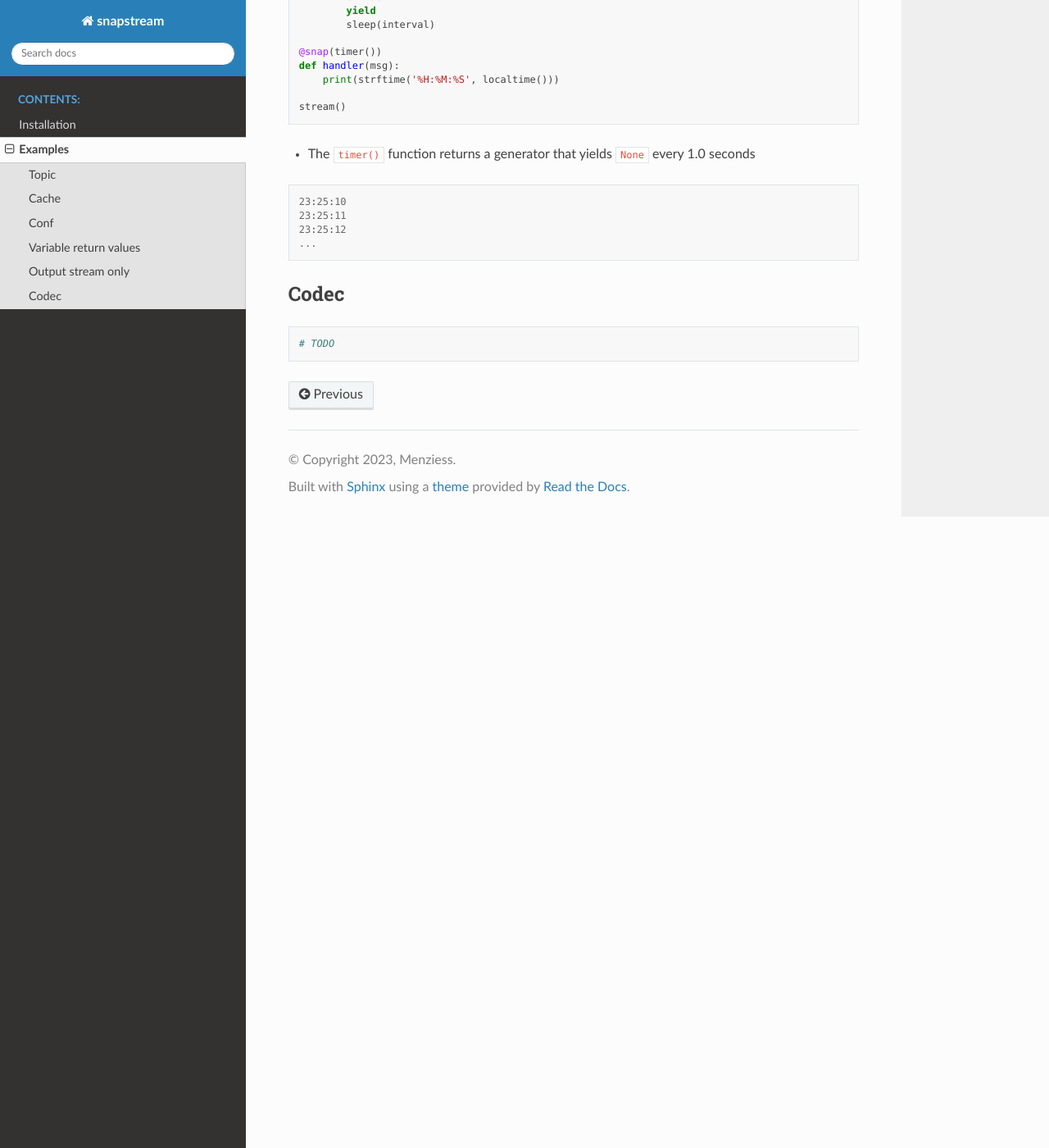
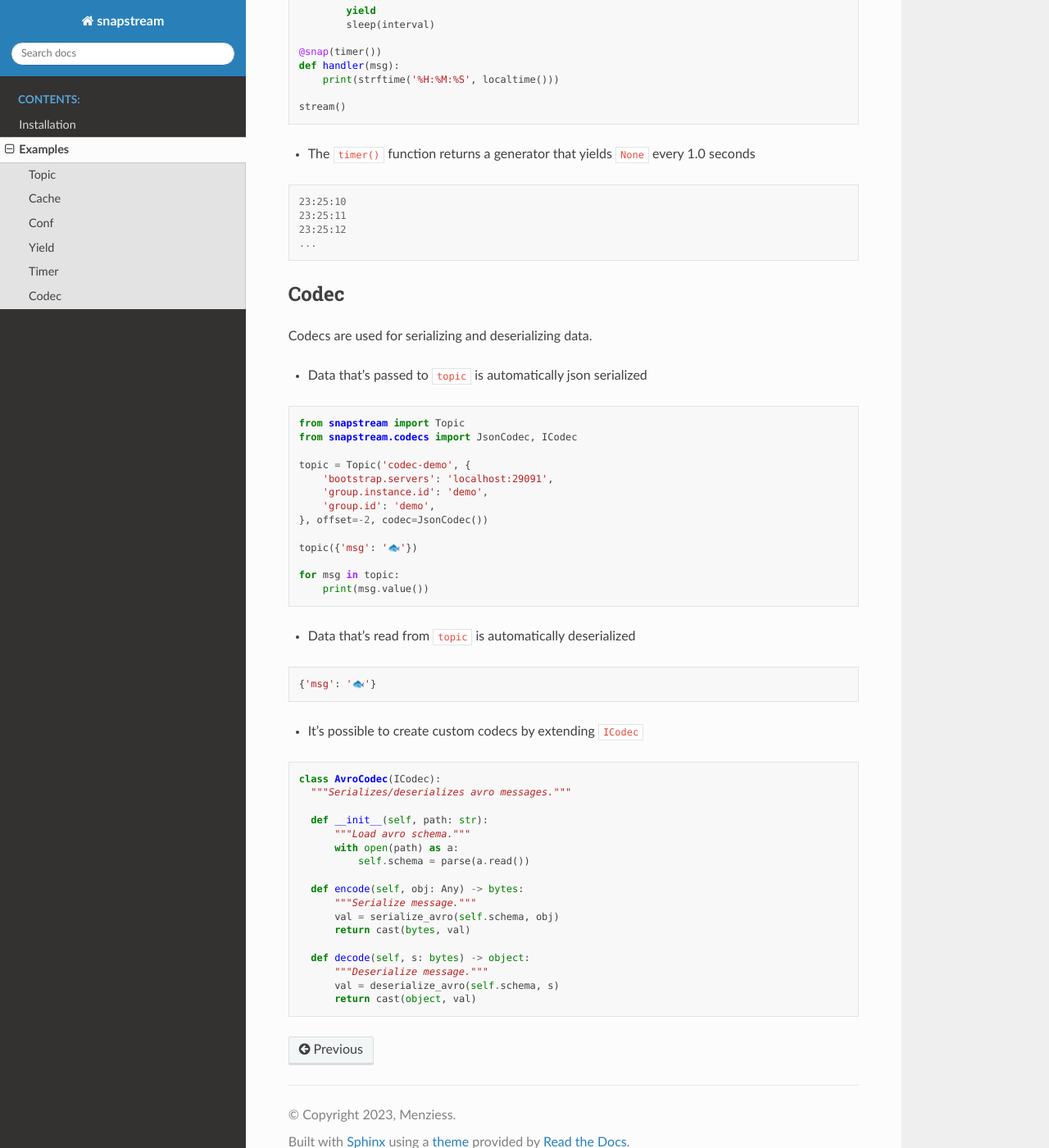
Before and after one commit to Menziess/snapstream, a Sphinx documentation site: the page built from docs/source/examples.rst, in a window 1280 px wide and 1400 px high, scrolled down 2880 px. Shown: the whole window at 82% size. Built offline with Sphinx 7.4.7 and the Read the Docs theme 2.0.0, drawn with Linux system fonts in a browser that asks for light colours; pages that are not in the unit, such as notebooks, are missing from menus; some of the changed text lies outside the part shown.

Commit message:
Added codecs example.

```diff
--- a/docs/source/examples.rst
+++ b/docs/source/examples.rst
@@ -113,7 +113,7 @@ Conf can be used to set default kafka configurations.
   {'bootstrap.servers': 'localhost:29092', 'group.id': 'default-demo'}
   {'bootstrap.servers': 'localhost:29091', 'group.id': 'demo', 'security.protocol': 'SASL_SSL', 'sasl.mechanism': 'PLAIN', 'sasl.username': 'myuser', 'sasl.password': 'mypass'}
 
-Variable return values
+Yield
 ----------------------
 
 When your handler function returns zero or more values, use ``yield`` instead of ``return``.
@@ -138,7 +138,7 @@ When your handler function returns zero or more values, use ``yield`` instead of
   equal: 2
   equal: 4
 
-Output stream only
+Timer
 ------------------
 
 If there's no incoming data, generators can be used to trigger handler functions.
@@ -172,6 +172,50 @@ If there's no incoming data, generators can be used to trigger handler functions
 Codec
 -----
 
+Codecs are used for serializing and deserializing data.
+
+- Data that's passed to ``topic`` is automatically json serialized
+
 ::
 
-  # TODO
+  from snapstream import Topic
+  from snapstream.codecs import JsonCodec, ICodec
+
+  topic = Topic('codec-demo', {
+      'bootstrap.servers': 'localhost:29091',
+      'group.instance.id': 'demo',
+      'group.id': 'demo',
+  }, offset=-2, codec=JsonCodec())
+
+  topic({'msg': '🐟'})
+
+  for msg in topic:
+      print(msg.value())
+
+- Data that's read from ``topic`` is automatically deserialized
+
+::
+
+  {'msg': '🐟'}
+
+- It's possible to create custom codecs by extending ``ICodec``
+
+::
+
+  class AvroCodec(ICodec):
+    """Serializes/deserializes avro messages."""
+
+    def __init__(self, path: str):
+        """Load avro schema."""
+        with open(path) as a:
+            self.schema = parse(a.read())
+
+    def encode(self, obj: Any) -> bytes:
+        """Serialize message."""
+        val = serialize_avro(self.schema, obj)
+        return cast(bytes, val)
+
+    def decode(self, s: bytes) -> object:
+        """Deserialize message."""
+        val = deserialize_avro(self.schema, s)
+        return cast(object, val)
```
Also changed, not shown: 1 other file.
